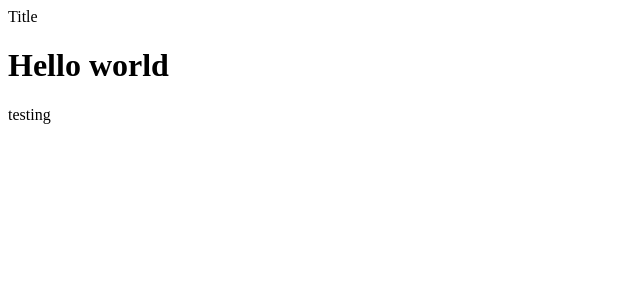
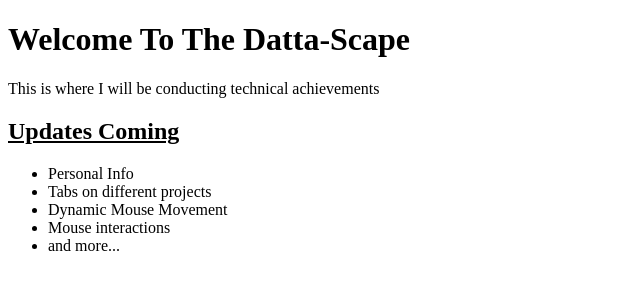
Before and after one commit to nildatta123/My-Website, a plain HTML site: page index.html in a window 1280 px wide. Shown: the whole page, without its empty margins (0-640 px from the left). Drawn offline with Linux system fonts and the light colour scheme.

Commit message:
Introdcutions & Updates

```diff
--- a/index.html
+++ b/index.html
@@ -1,9 +1,16 @@
 <!DOCTYPE html>
 <html>
-    <HEad>Title</HEad>
 <body>
-    <H1>Hello world</H1>
-    <p>testing </p>
+    <H1>Welcome To The Datta-Scape</H1>
+    <p>This is where I will be conducting technical achievements </p>
+    <h2><u>Updates Coming</u></h2>
+   <ul>
+    <li>Personal Info</li>
+    <li>Tabs on different projects</li>
+    <li>Dynamic Mouse Movement</li>
+    <li>Mouse interactions</li>
+    <li>and more...</li>
+   </ul>
 </body>
 
 </html>
```
